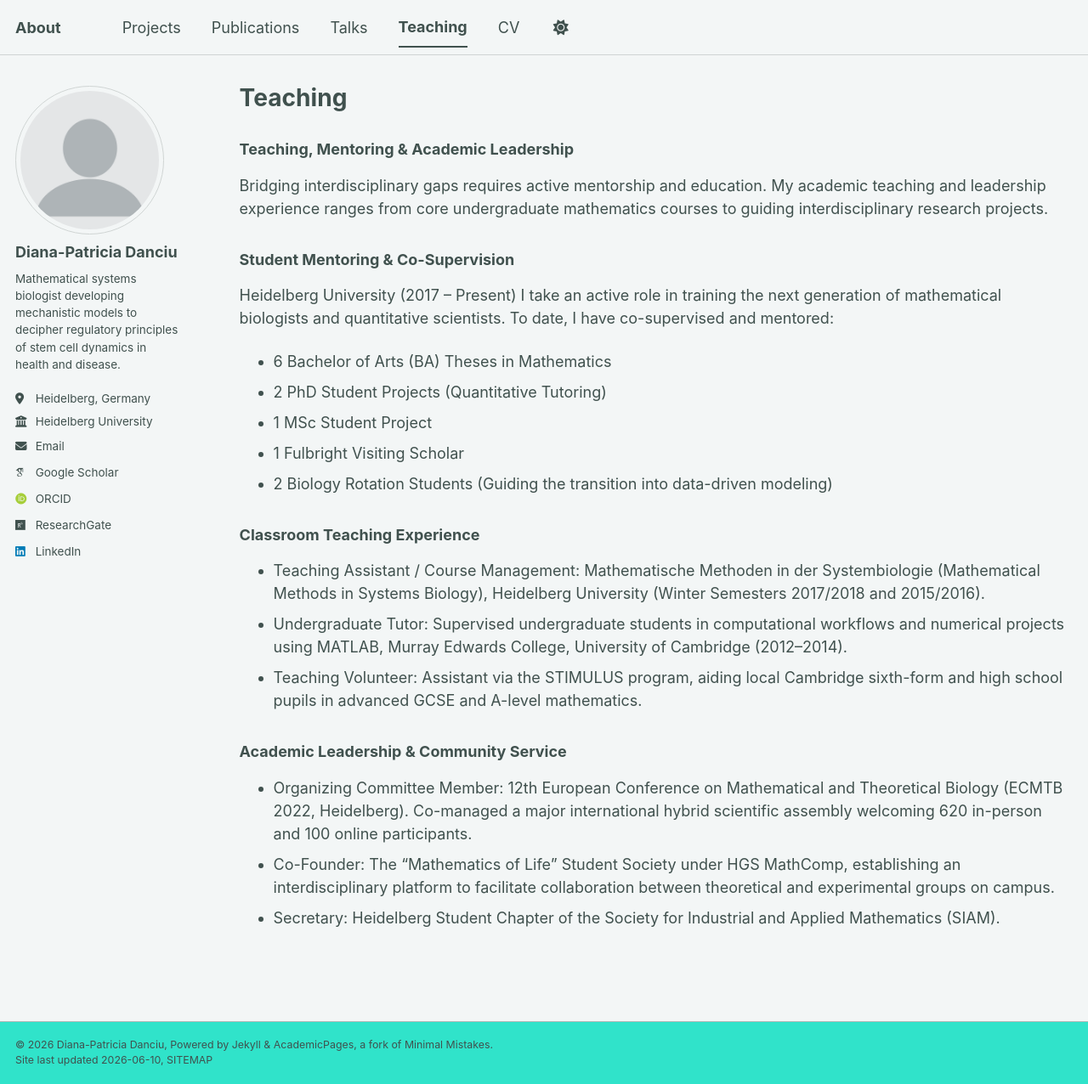
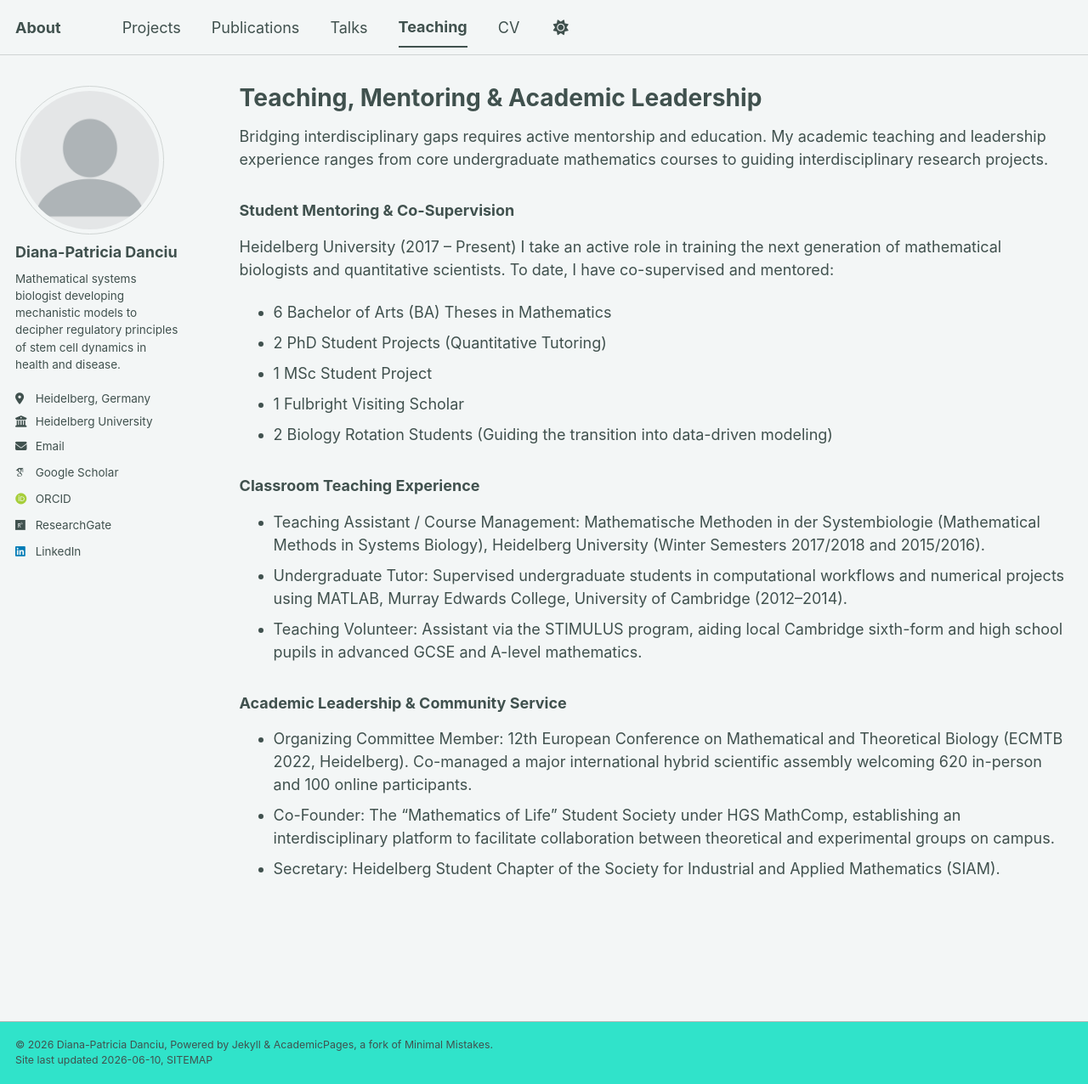
Before and after one commit to dpdanciu/dpdanciu.github.io, a Jekyll site: the page built from _pages/teaching.md, in a window 1280 px wide and 1276 px high. Shown: the whole window at 85% size. Built offline with Jekyll 4.4.1, drawn with Linux system fonts in a browser that asks for light colours; some web fonts are replaced; a script bundle is joined from its source files by our own code; library files that are not in the unit come from our copies.

Commit message:
Update teaching.md

```diff
--- a/_pages/teaching.md
+++ b/_pages/teaching.md
@@ -1,11 +1,10 @@
 ---
 layout: archive
-title: "Teaching"
+title: "Teaching, Mentoring & Academic Leadership"
 permalink: /teaching/
 author_profile: true
 ---
 
-### Teaching, Mentoring & Academic Leadership
 Bridging interdisciplinary gaps requires active mentorship and education. My academic teaching and leadership experience ranges from core undergraduate mathematics courses to guiding interdisciplinary research projects.
 
 ### Student Mentoring & Co-Supervision
```
